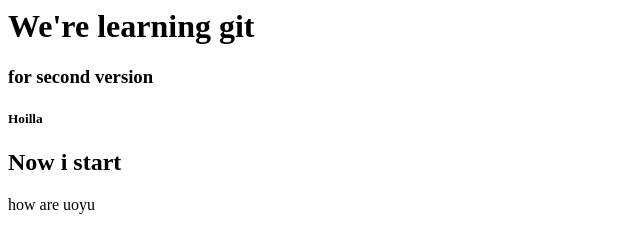
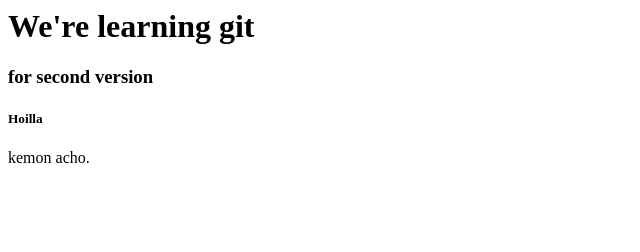
Before and after one commit to MdSultanul/awsomegit, a plain HTML site: page index.html in a window 1280 px wide. Shown: the whole page, without its empty margins (0-640 px from the left). Drawn offline with Linux system fonts and the light colour scheme.

Commit message:
updated letest version

```diff
--- a/index.html
+++ b/index.html
@@ -1,5 +1,4 @@
 <h1>We're learning git</h1>
 <h3>for second version</h3>
 <h5>Hoilla</h5>
-<h2>Now i start</h2>
-<a>how are uoyu</a>
+<a>kemon acho.</a>
```
